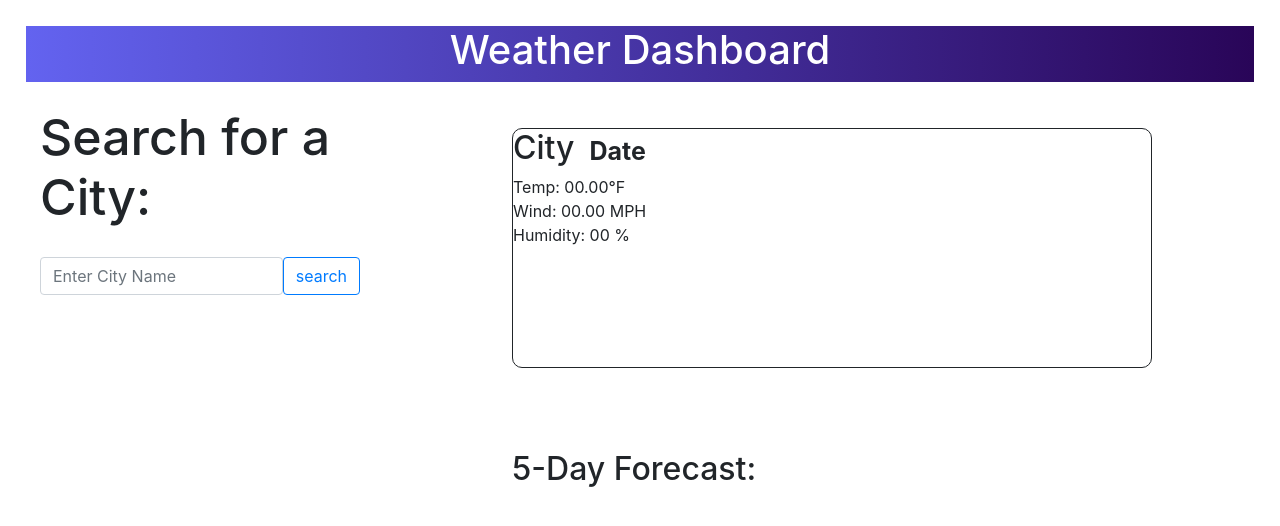
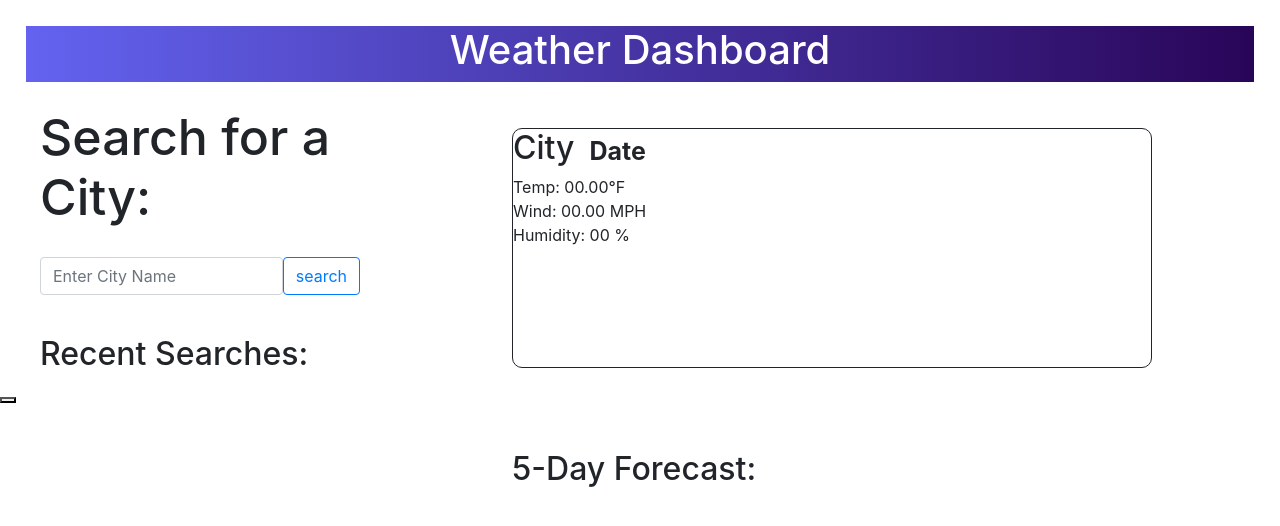
Before and after one commit to Tmysterz/Weather-Dashboard, a plain HTML site: page index.html in a window 1280 px wide. Drawn offline with nearby package versions, Linux system fonts and the light colour scheme.

Commit message:
added and set all titles for webpage

```diff
--- a/Develop/Assets/css/style.css
+++ b/Develop/Assets/css/style.css
@@ -27,6 +27,13 @@
     width: 30%;
 }
 
+.recentSearchTitle {
+    display: flex;
+    margin-left: 40px;
+    margin-top: 40px;
+    width: 30%;
+}
+
 .selectedFlexContainer {
     display: inline;
     position: absolute;
@@ -46,6 +53,7 @@
     top: 450px;
 }
 
+
 #currentWeatherHeader {
     display: flex;
     align-items: center;
@@ -57,6 +65,7 @@
     font-size: 25px;
     font-weight: bold;
 }
+
 
 /* .futureForecastContainer {
     display: flex;
--- a/Develop/Assets/js/script.js
+++ b/Develop/Assets/js/script.js
@@ -27,11 +27,17 @@ function searchWeather () {
         .then(function (response){
             return response.json();
         }).then(function(data){
+            // weather api
             console.log(data)
+
             var {lat,lon} = data[0]
+
+            // lat and lon of city searched
+            console.log(lat,lon)
             getForecast(lat,lon);
         });
 
+    // creates boxes after the user searches
     for (var index = 0; index < 5; index++) {
         createForecastBox();
     }
@@ -59,12 +65,11 @@ function renderCurrentData (data) {
     document.querySelector("#temp").textContent = data.list[0].main.temp;
     document.querySelector("#wind").textContent = data.list[0].wind.speed;
     document.querySelector("#humidity").textContent = data.list[0].main.humidity;
-
 }
 
-function renderForecastData () {
+// function renderForecastData () {
 
-}
+// }
 
 function createForecastBox () {
     var newBox = document.createElement("div");
--- a/index.html
+++ b/index.html
@@ -35,6 +35,10 @@
     </div>
 
     <h2 class="futureForecastTitle">5-Day Forecast: </h2>
+    <h2 class="recentSearchTitle">Recent Searches: </h2>
+    <button><a href="#"></a></button>
+
+
 
     <!-- <div class="futureForecastContainer">
         <div class="dayOneForecast">
```
